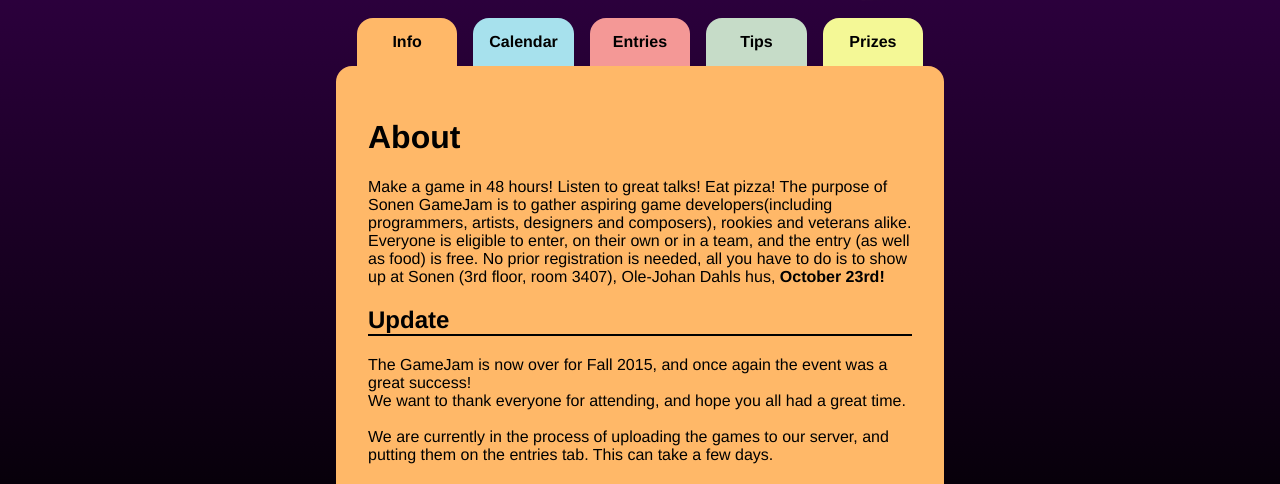
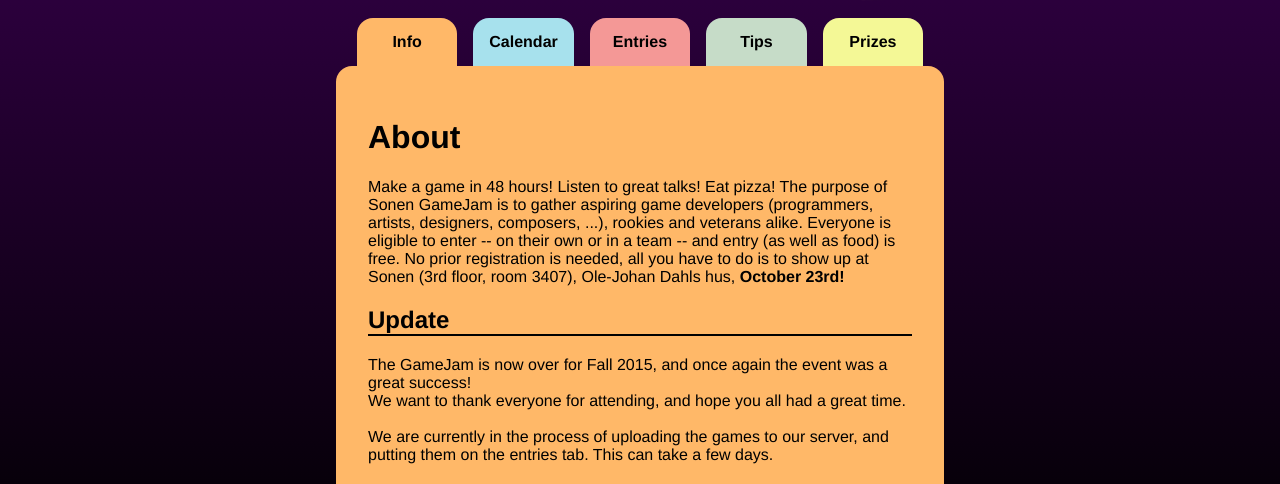
Before and after one commit to kristebo/SonenGameJam, a PHP site: page / in a window 1280 px wide. Shown: the part 215-699 px from the top of the page. Run offline with PHP 8.4, Linux system fonts and the light colour scheme.

Commit message:
improved writing

```diff
--- a/index.php
+++ b/index.php
@@ -3,7 +3,7 @@
 <div id="body" style = "background-color: #ffb868;">
 	<!--body content goes here -->
 	<h1>About</h1>
-	<p>Make a game in 48 hours! Listen to great talks! Eat pizza! The purpose of Sonen GameJam is to gather aspiring game developers(including programmers, artists, designers and composers), rookies and veterans alike. Everyone is eligible to enter, on their own or in a team, and the entry (as well as food) is free. No prior registration is needed, all you have to do is to show up at Sonen (3rd floor, room 3407), Ole-Johan Dahls hus, <strong>October 23rd!</strong></p>
+	<p>Make a game in 48 hours! Listen to great talks! Eat pizza! The purpose of Sonen GameJam is to gather aspiring game developers (programmers, artists, designers, composers, ...), rookies and veterans alike. Everyone is eligible to enter -- on their own or in a team -- and entry (as well as food) is free. No prior registration is needed, all you have to do is to show up at Sonen (3rd floor, room 3407), Ole-Johan Dahls hus, <strong>October 23rd!</strong></p>
 	<!--<h2>Theme</h2>
 	<p>The theme for this semester's event is <strong>ABANDONED</strong></p>
 
```
